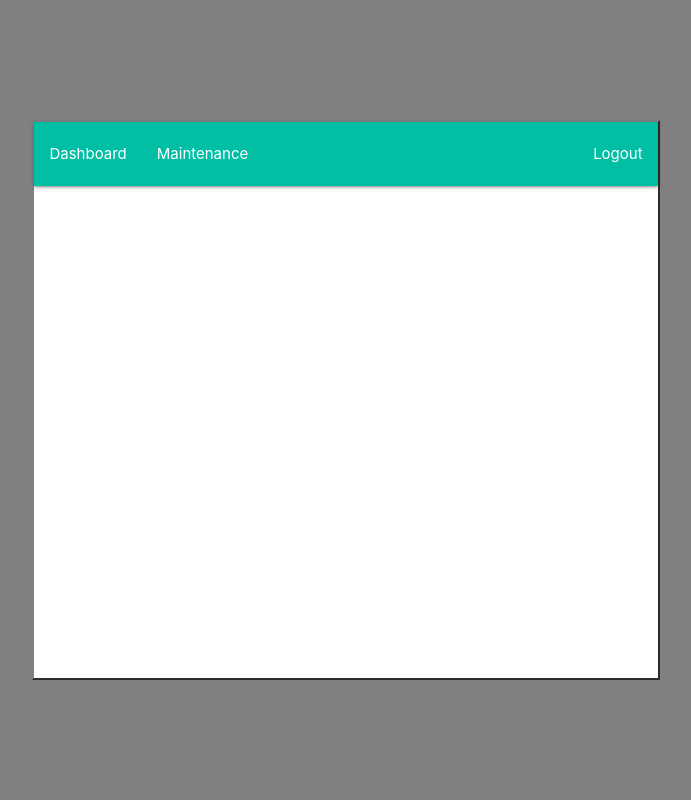
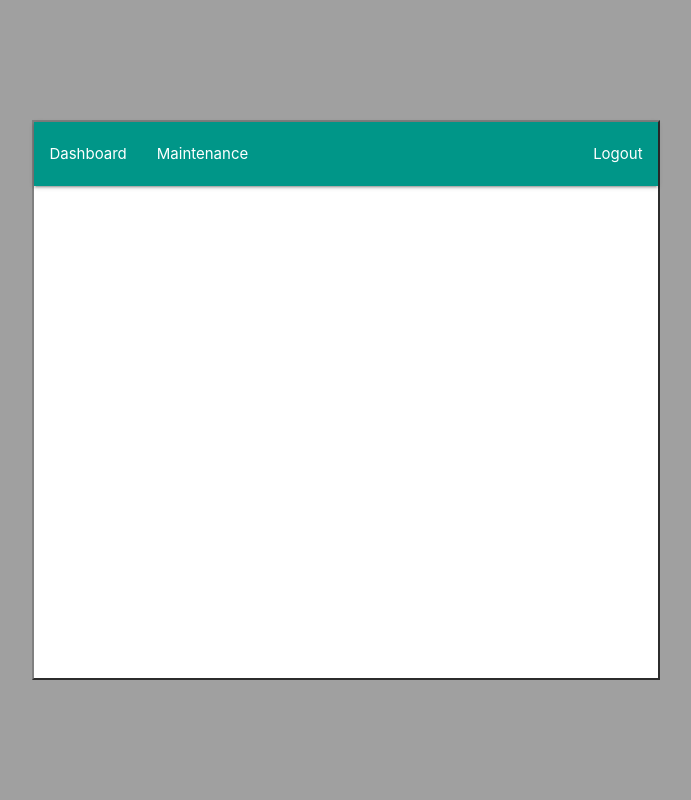
Before and after one commit to AndrewDimes/My-Maintenance, a Django app: page /index/ in a window 1280 px wide. Shown: the whole page, without its empty margins (294-985 px from the left). Run offline with Django 3.2, Linux system fonts and the light colour scheme.

Commit message:
adjust css

```diff
--- a/mymaintenance_app/static/css/style.css
+++ b/mymaintenance_app/static/css/style.css
@@ -4,7 +4,7 @@ body{
     display: flex;
     justify-content: center;
     align-items:center;
-    background-color: gray;
+    background-color: rgb(160, 160, 160);
     flex-wrap: wrap;
 
 }
--- a/mymaintenance_app/templates/base.html
+++ b/mymaintenance_app/templates/base.html
@@ -22,7 +22,7 @@
 <body class="container">
     <div class="box">
         <nav>
-            <div class="nav-wrapper #00bfa5 teal accent-4">
+            <div class="nav-wrapper #009688 teal">
               <ul class="left">
                 <li><a href="{% url 'index' %}">Dashboard</a></li>
                 <li><a href="{% url 'maintenance' %}">Maintenance</a></li>
```
